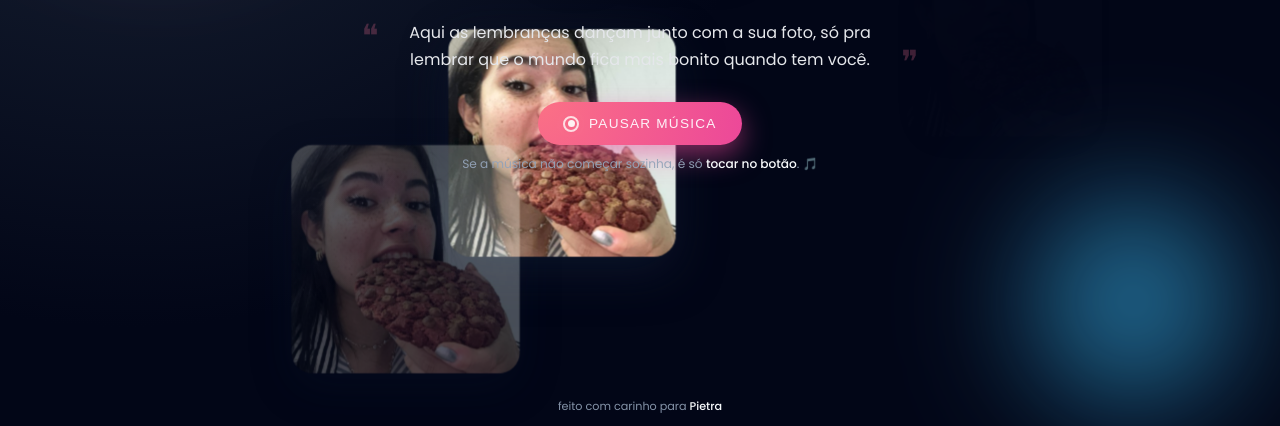
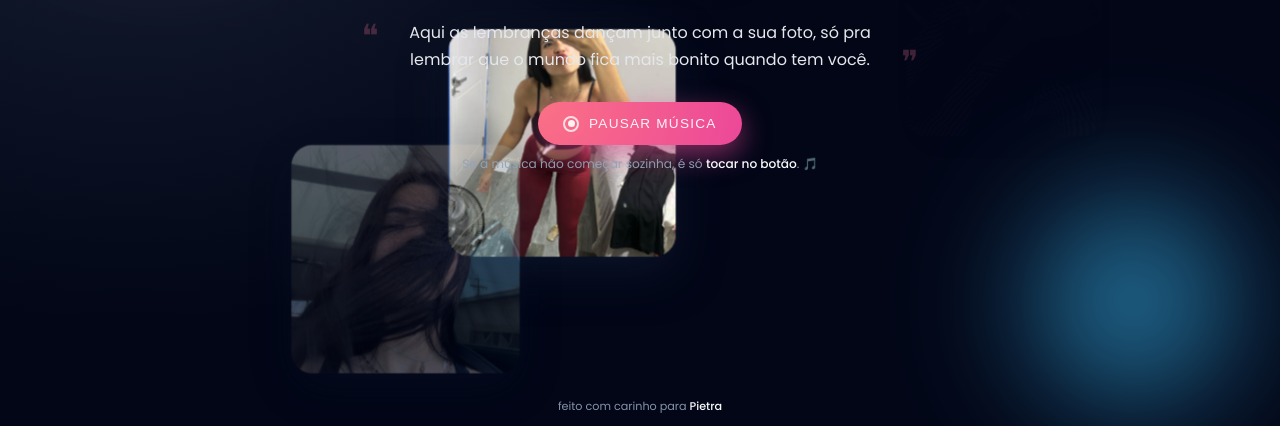
Before and after one commit to kaikyGomezz/Azedinha, a plain HTML site: page index.html in a window 1280 px wide. Shown: the part 374-800 px from the top of the page. Drawn offline with Linux system fonts and the light colour scheme.

Commit message:
Update index.html

```diff
--- a/index.html
+++ b/index.html
@@ -97,7 +97,7 @@
       justify-content: center;
       text-align: center;
       padding: 1.5rem;
-      pointer-events: none; /* permite clicar no botão, que terá pointer-events ligado */
+      pointer-events: none; /* permite clicar só no botão da música via wrapper */
     }
 
     .name-title {
@@ -349,9 +349,7 @@
     <h1 class="name-title">Pietra</h1>
     <p class="subtitle">UM CANTINHO QUE EXISTE SÓ POR SUA CAUSA</p>
 
-    <!--
-      ⬇️ TROQUE ESSA FRASE SE QUISER
-    -->
+    <!-- ⬇️ TROQUE ESSA FRASE SE QUISER -->
     <p class="main-phrase">
       Aqui as lembranças dançam junto com a sua foto, só pra lembrar que o mundo fica mais bonito quando tem você.
     </p>
@@ -378,8 +376,8 @@
 
   <!--
     ⬇️ ÁUDIO
-    - Coloque o arquivo "musica.mp3" na MESMA pasta do index.html.
-    - Se quiser usar outro nome ou pasta, troque o caminho em src.
+    - Coloque o arquivo de música na MESMA pasta do index.html e RENOMEIE para "musica.mp3"
+      OU ajuste o caminho abaixo pro nome real do arquivo.
   -->
   <audio id="backgroundMusic" loop>
     <source src="musica.mp3" type="audio/mpeg" />
@@ -389,17 +387,19 @@
   <script>
     // ========== FOTOS FLUTUANDO ALEATORIAMENTE ==========
     (function () {
-      // ⬇️ ADICIONE SUAS FOTOS AQUI
-      // LEMBRANDO: elas precisam existir na pasta /img do repositório.
-      const photos = [
-        "img/ft1.jpeg.jpeg",
-        // "img/ft2.jpeg.jpeg",
-        // "img/ft3.jpeg.jpeg",
-      ];
+      // IMPORTANTE:
+      // - Coloque suas 58 fotos na pasta /img
+      // - Com os nomes: ft1.jpeg.jpeg, ft2.jpeg.jpeg, ..., ft58.jpeg.jpeg
+      const photos = [];
+      const totalPhotos = 58; // ⬅️ quantidade de fotos
+
+      for (let i = 1; i <= totalPhotos; i++) {
+        photos.push(`img/ft${i}.jpeg.jpeg`);
+      }
 
       if (!photos.length) return;
 
-      const MAX_PHOTOS_ON_SCREEN = 6;
+      const MAX_PHOTOS_ON_SCREEN = 6; // quantas fotos ao mesmo tempo
       let currentOnScreen = 0;
 
       function createFloatingPhoto() {
```
